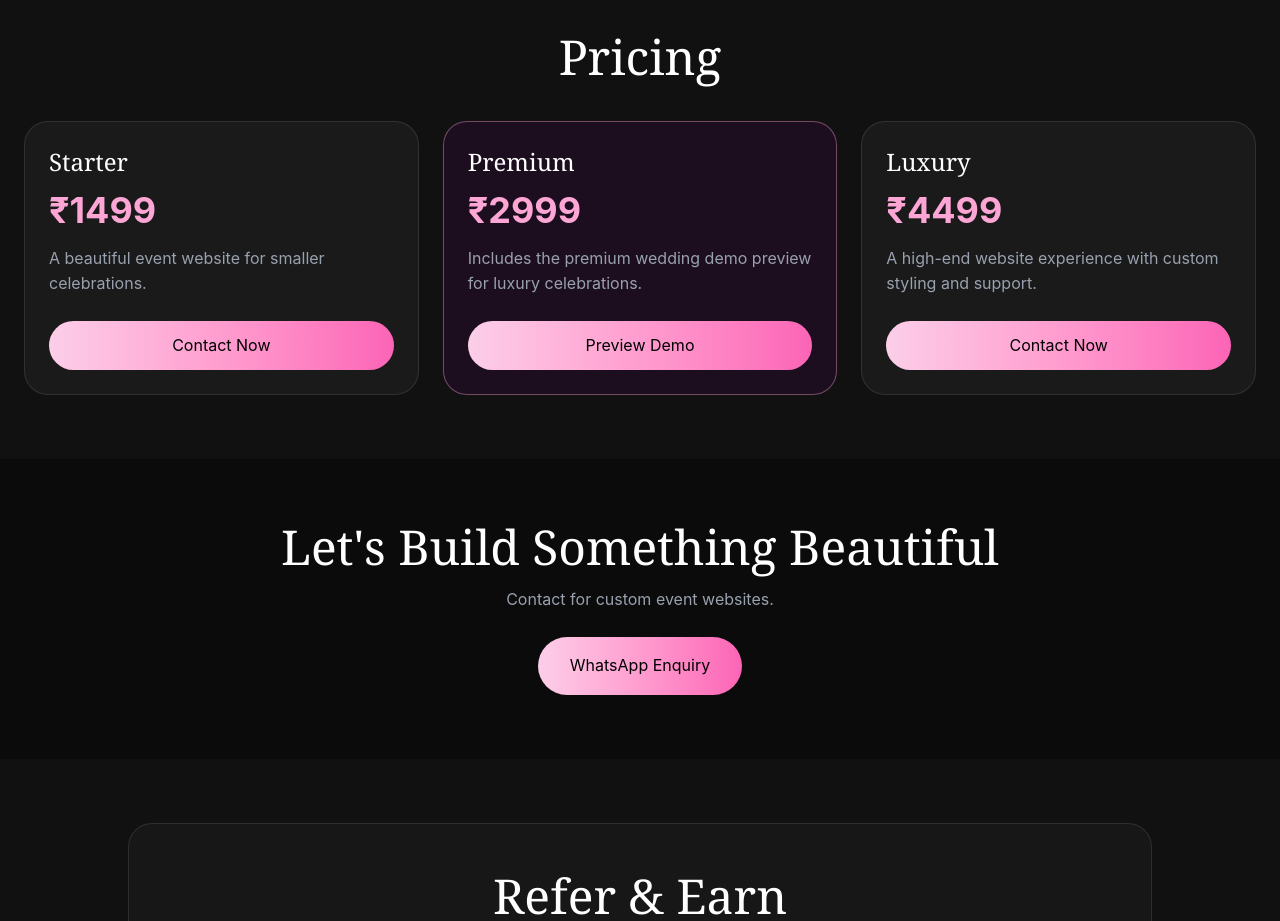
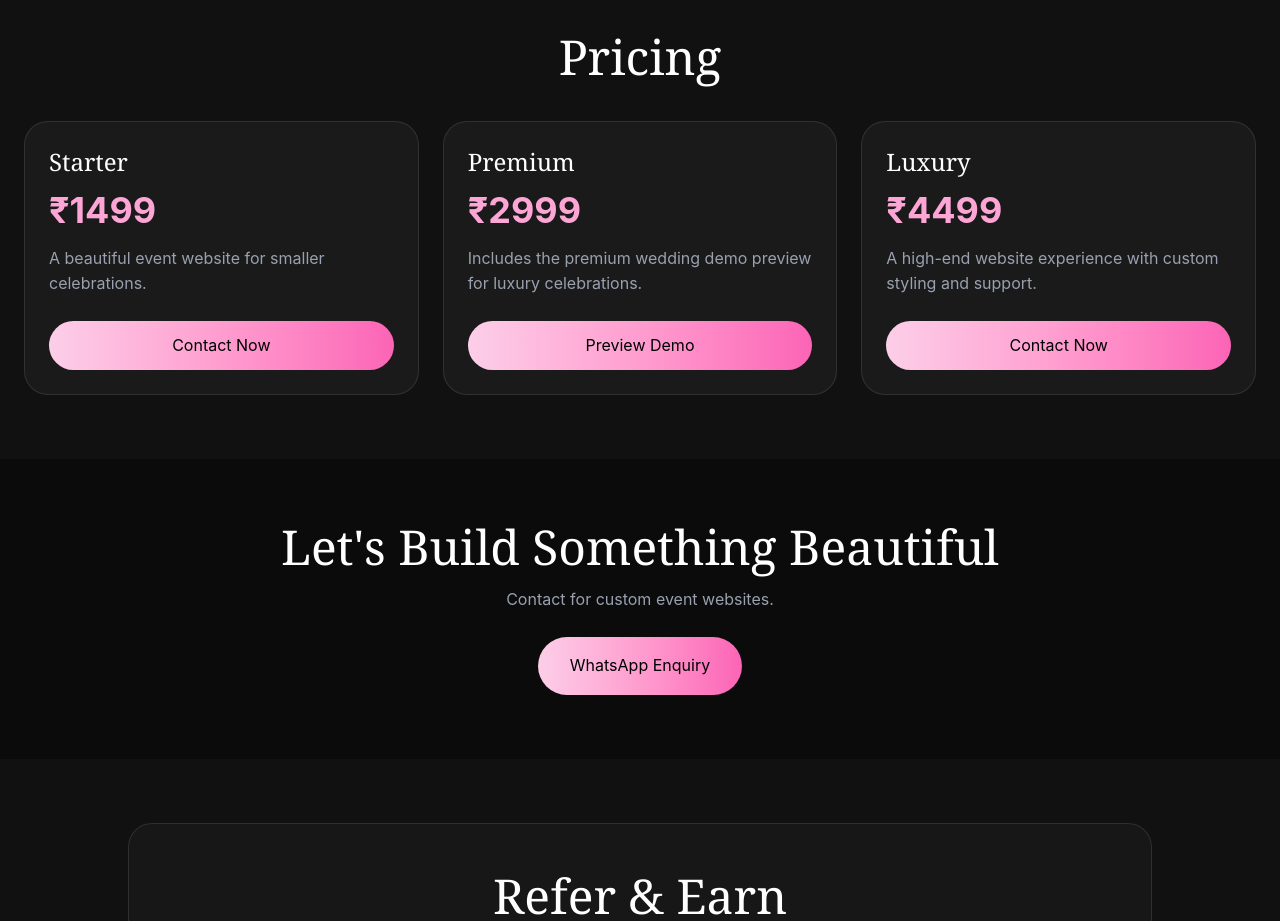
Before and after one commit to ELDRIN23/event-website, a React (Vite) app: page / in a window 1280 px wide. Shown: the part 1440-2361 px from the top of the page. Built offline with nearby package versions, Linux system fonts and the light colour scheme.

Commit message:
plan highlight removed

```diff
--- a/src/App.jsx
+++ b/src/App.jsx
@@ -37,7 +37,8 @@ export default function App() {
     {
       title: "Premium",
       price: "₹2999",
-      description: "Includes the premium wedding demo preview for luxury celebrations.",
+      description:
+        "Includes the premium wedding demo preview for luxury celebrations.",
       button: "Preview Demo",
       route: "/wedding-demo",
       highlight: true,
@@ -45,7 +46,8 @@ export default function App() {
     {
       title: "Luxury",
       price: "₹4499",
-      description: "A high-end website experience with custom styling and support.",
+      description:
+        "A high-end website experience with custom styling and support.",
       button: "Contact Now",
       route: "/contact",
     },
@@ -126,11 +128,13 @@ export default function App() {
           {plans.map((plan, index) => (
             <div
               key={index}
-              className={`rounded-3xl p-6 border ${plan.highlight ? "border-pink-300/40 bg-[#1c0e1e]" : "border-white/10 bg-[#1a1a1a]"}`}
+              className="rounded-3xl p-6 border border-white/10 bg-[#1a1a1a]"
             >
               <h3 className="text-2xl font-serif mb-3">{plan.title}</h3>
 
-              <p className="text-4xl font-bold text-pink-300 mb-4">{plan.price}</p>
+              <p className="text-4xl font-bold text-pink-300 mb-4">
+                {plan.price}
+              </p>
 
               <p className="text-gray-400 mb-6">{plan.description}</p>
 
```
